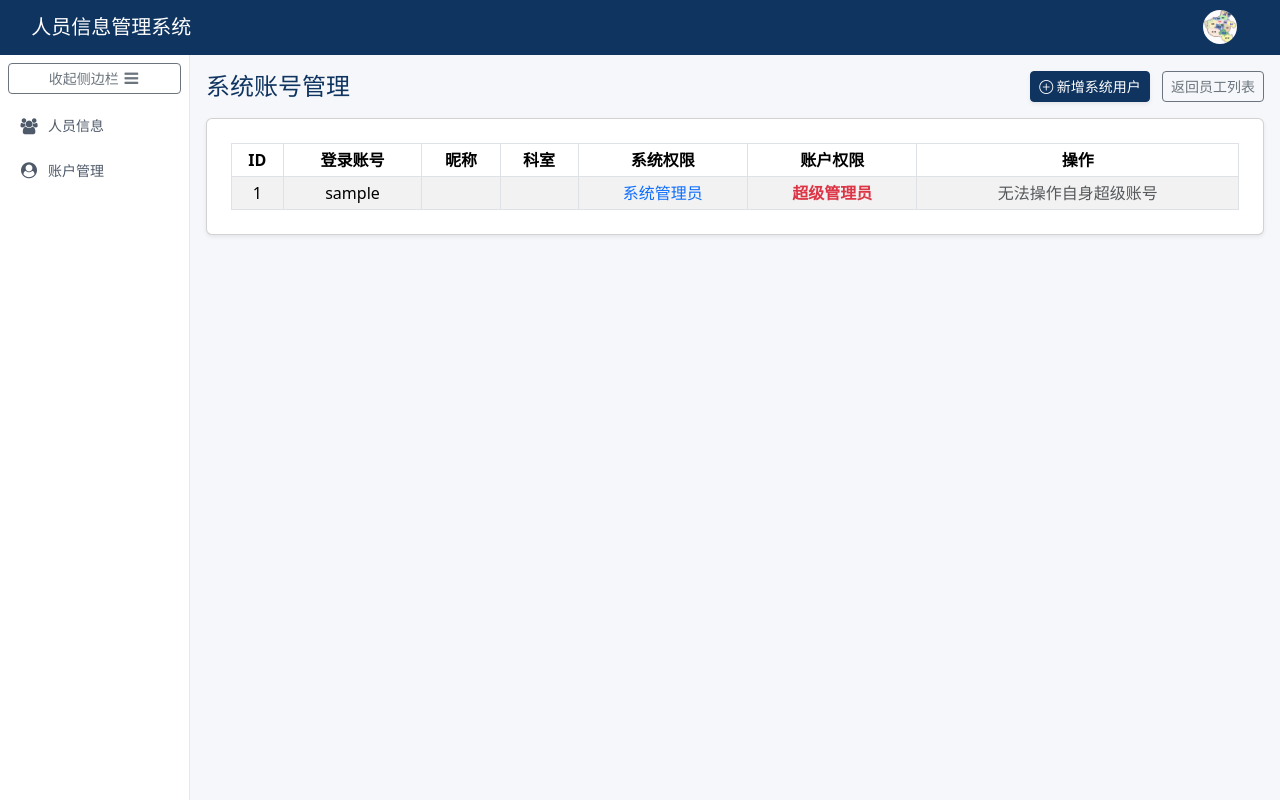
After one commit to zlxy1/demo2, a Django app: page /account/user_manage/ in a window 1280 px wide. The commit adds this page. Run offline with Django 5.2, Linux system fonts and the light colour scheme; the visitor is signed in with stand-in values (Sample User, id 1); data comes from the database, SQL or seed files in the repository.

Commit message:
2.8添加账户管理模块

```diff
--- a/account/urls.py
+++ b/account/urls.py
@@ -1,12 +1,14 @@
-
-from django.urls import path,include
+from django.urls import path, include
 from . import views
 
-urlpatterns=[
-    path('login/',views.login_view,name='login_view'),
-    path('logout/',views.logout_view,name='logout_view'),
-    path('register/',views.register,name='register'),
-    path('userinfo/',views.userinfo,name='userinfo'),
-    path('change_pwd/',views.change_pwd,name='change_pwd'),
-    path('upload/',views.upload_avatar,name='upload')
+urlpatterns = [
+    path('login/', views.login_view, name='login_view'),
+    path('logout/', views.logout_view, name='logout_view'),
+    path('register/', views.register, name='register'),
+    path('userinfo/', views.userinfo, name='userinfo'),
+    path('change_pwd/', views.change_pwd, name='change_pwd'),
+    path('upload/', views.upload_avatar, name='upload'),
+    path('user_manage/', views.user_manage, name='user_manage'),
+    path('user_edit/<int:id>', views.user_edit, name='user_edit'),
+
 ]
--- a/account/views.py
+++ b/account/views.py
@@ -1,7 +1,8 @@
 from django.contrib.auth import authenticate, login, logout, update_session_auth_hash
 from django.contrib.auth.decorators import login_required
 from django.contrib.auth.hashers import check_password
-from django.shortcuts import render, redirect
+from django.contrib import messages
+from django.shortcuts import render, redirect, get_object_or_404
 from django.contrib.auth.models import User
 from .models import UserProfile, DEP_CHOICE
 from functools import wraps
@@ -17,6 +18,15 @@ def admin_required(view_func):
         return view_func(request, *a, **b)
     return wrap
 
+def superuser_required(view_func):
+    @wraps(view_func)
+    def wrap(request, *args, **kwargs):
+        UserProfile.objects.get_or_create(user=request.user)
+        if not request.user.is_superuser:
+            # 直接渲染403页面，响应状态码403，无跳转
+            return render(request, "403.html", status=403)
+        return view_func(request, *args, **kwargs)
+    return wrap
 def login_view(request):
     if request.user.is_authenticated:
         return redirect('staff_list')
@@ -131,3 +141,34 @@ def upload_avatar(request):
             profile.save()
             return redirect('userinfo')
     return render(request, 'account/upload.html', {'msg': msg, 'dep': DEP_CHOICE,'profile':profile})
+
+@login_required
+@superuser_required
+def user_manage(request):
+    user=User.objects.all().order_by('-id')
+    user_list=[]
+    for e in user:
+        profile,_=UserProfile.objects.get_or_create(user=e)
+        user_list.append({'user_obj':e,'profile':profile})
+    return render(request,'account/user_manage.html',{'data':user_list})
+
+@login_required
+@superuser_required
+def user_edit(request, id):
+    target_user = get_object_or_404(User, id=id)
+    profile, _ = UserProfile.objects.get_or_create(user=target_user)
+
+    if request.method == 'POST':
+        profile.nickname = request.POST.get('nickname', '')
+        profile.dep = request.POST.get('dep', '')
+        profile.is_admin = 1 if request.POST.get("is_admin") else 0
+        reset_password = request.POST.get('password', '')
+        if reset_password:
+            target_user.set_password(reset_password)  # 加密
+            target_user.save()
+            update_session_auth_hash(request, target_user)
+        profile.save()  # ✅一定要保存资料表
+        messages.success(request, '修改成功')
+        return redirect('user_manage')
+    cxt = {'dep': DEP_CHOICE, 'p': profile, 'u': target_user}
+    return render(request, 'account/user_edit.html', cxt)
--- /dev/null
+++ b/templates/account/user_manage.html
@@ -0,0 +1,88 @@
+{% extends 'layout.html' %}
+{% block content %}
+    <style>
+        .theme-title {
+            color: #0F3460;
+        }
+
+        .btn-primary {
+            background-color: #0F3460;
+            border-color: #0F3460;
+        }
+
+        .btn-outline-primary {
+            color: #0F3460;
+            border-color: #0F3460;
+        }
+    </style>
+
+    <div class="d-flex justify-content-between align-items-center mb-3">
+        <h4 class="mb-0 theme-title">系统账号管理</h4>
+        <div>
+            <a href="" class="btn btn-primary btn-sm shadow-sm">
+                <i class="bi bi-plus-circle"></i> 新增系统用户
+            </a>
+            <a href="{% url 'staff_list' %}" class="btn btn-outline-secondary btn-sm ms-2">返回员工列表</a>
+        </div>
+    </div>
+
+    <div class="card shadow-sm">
+        <div class="card-body p-4">
+            <div class="table-responsive">
+                <table class="table table-bordered table-striped table-hover table-sm mb-0">
+                    <thead class="table-header-blue">
+                    <tr class="text-center">
+                        <th>ID</th>
+                        <th>登录账号</th>
+                        <th>昵称</th>
+                        <th>科室</th>
+                        <th>系统权限</th>
+                        <th>账户权限</th>
+                        <th>操作</th>
+                    </tr>
+                    </thead>
+                    <tbody>
+                    {% for item in data %}
+                        {% with u=item.user_obj p=item.profile %}
+                            <tr class="text-center align-middle">
+                                <td>{{ u.id }}</td>
+                                <td>{{ u.username }}</td>
+                                <td>{{ p.nickname }}</td>
+                                <td>{{ p.dep }}</td>
+                                <td>
+                                    {% if p.is_admin or u.is_superuser %}
+                                        <span class="text-primary">系统管理员</span>
+                                    {% else %}普通用户{% endif %}
+                                </td>
+                                <td>
+                                    {% if u.is_superuser %}
+                                        <span class="text-danger fw-bold">超级管理员</span>
+                                    {% else %}普通账号{% endif %}
+                                </td>
+                                <td>
+                                    {% if not u.is_superuser %}
+                                        <a href="{% url 'user_edit' u.id %}"
+                                           class="btn btn-warning btn-sm table-action-btn">编辑</a>
+                                        <form action="" method="post" class="d-inline">
+                                            {% csrf_token %}
+                                            <button onclick="return confirm('确认删除该账号？')"
+                                                    class="btn btn-danger btn-sm table-action-btn ms-1">删除
+                                            </button>
+                                        </form>
+                                    {% else %}
+                                        <span class="text-muted">无法操作自身超级账号</span>
+                                    {% endif %}
+                                </td>
+                            </tr>
+                        {% endwith %}
+                    {% empty %}
+                        <tr>
+                            <td colspan="7" class="text-center py-4 text-muted">暂无系统账号</td>
+                        </tr>
+                    {% endfor %}
+                    </tbody>
+                </table>
+            </div>
+        </div>
+    </div>
+{% endblock %}
--- a/templates/layout.html
+++ b/templates/layout.html
@@ -3,7 +3,7 @@
 <head>
     <meta charset="UTF-8">
     <meta name="viewport" content="width=device-width, initial-scale=1.0">
-    <title>人事信息管理系统</title>
+    <title>人员信息管理系统</title>
     <link href="https://cdn.jsdelivr.net/npm/bootstrap@5.3.3/dist/css/bootstrap.min.css" rel="stylesheet">
     <link rel="stylesheet" href="https://cdn.jsdelivr.net/npm/font-awesome@4.7.0/css/font-awesome.min.css">
     <link rel="stylesheet" href="https://cdn.jsdelivr.net/npm/bootstrap-icons@1.11.3/font/bootstrap-icons.min.css">
@@ -182,9 +182,9 @@
             </div>
             {% if user.is_superuser or user.profile.is_admin %}
                 <div class="side-item-wrap" data-title="用户管理">
-                    <a href="">
+                    <a href="{% url 'user_manage' %}">
                         <i class="fa fa-user-circle"></i>
-                        <span class="menu-text">用户管理</span>
+                        <span class="menu-text">账户管理</span>
                     </a>
                 </div>
             {% endif %}
```
Also changed, not shown: templates/403.html (added, +8 -0 lines), templates/account/user_edit.html (added, +52 -0 lines).
